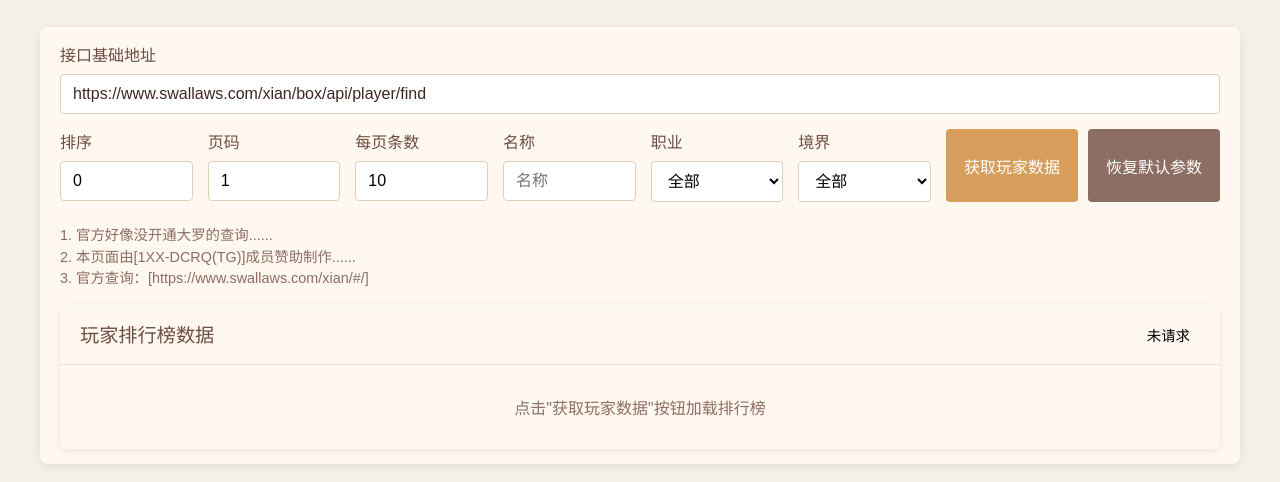
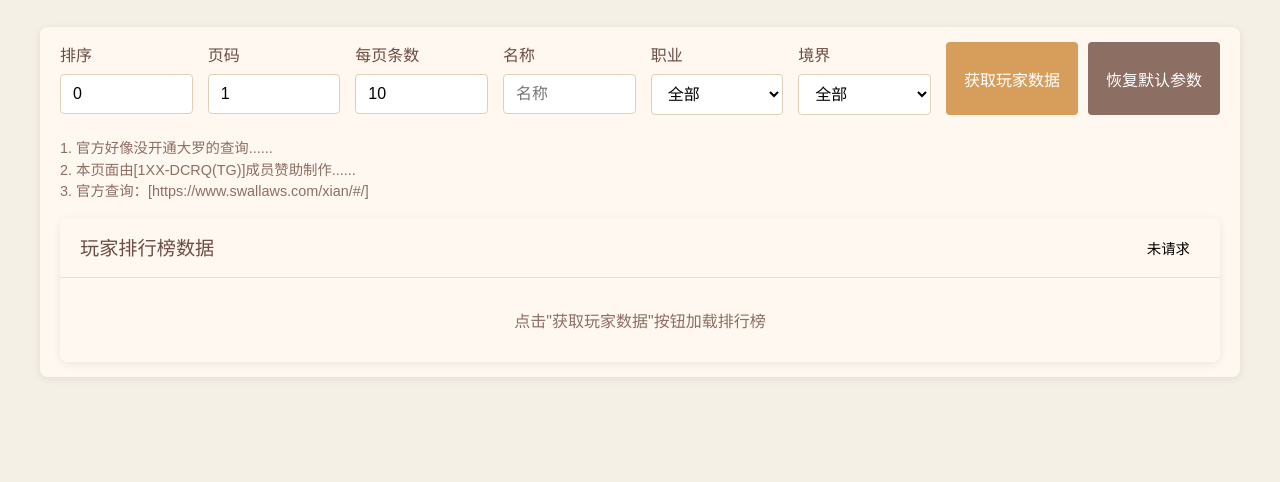
Before and after one commit to qiaoyueshiliu/more-tools, a plain HTML site: page yinianxiaoyao/player-ranking.html in a window 1280 px wide. Shown: the part 94-576 px from the top of the page. Drawn offline with Linux system fonts and the light colour scheme.

Commit message:
2025-11-3 11:49:29 隐藏接口地址

```diff
--- a/yinianxiaoyao/player-ranking.html
+++ b/yinianxiaoyao/player-ranking.html
@@ -412,7 +412,7 @@
     <h1 class="site-title">逍遥战力榜 (官方暂未开通大罗信息) </h1>
 
     <div class="search-filter">
-        <div class="input-group">
+        <div class="input-group" hidden="hidden">
             <label for="apiBaseUrl">接口基础地址</label>
             <input
                     type="text"
```
